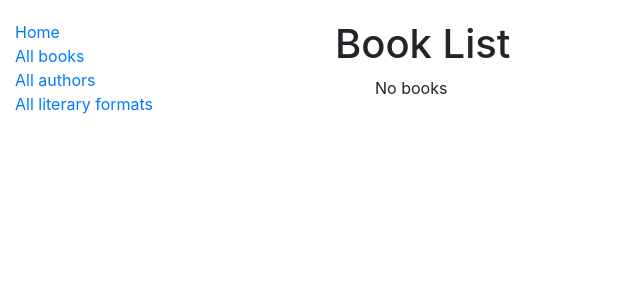
After one commit to pikaOpika/hihihaha, a Django app: page /catalog/books/ in a window 1280 px wide. The commit adds this page. Shown: the top 300 px of the page, without its empty margins (0-640 px from the left). Run offline with Django 5.2, Linux system fonts and the light colour scheme; data that the repository does not hold is empty.

Commit message:
class based views created author book format list view

```diff
--- /dev/null
+++ b/catalog/templates/catalog/book-list.html
@@ -0,0 +1,13 @@
+{% extends "base.html" %}
+
+{% block content %}
+<h1>Book List</h1>
+<ul>
+{% for book in books %}
+
+<li>{{ book }}</li>
+{% empty %}
+No books
+{% endfor %}
+</ul>
+{% endblock  %}
--- a/catalog/urls.py
+++ b/catalog/urls.py
@@ -1,11 +1,17 @@
 from django.urls import path
-from catalog.views import index, get_book, search_books
+from catalog.views import (
+    index, get_book, search_books,
+    LiteraryFormatListView, BookListView, AuthorListView
+)
 
 
 app_name="catalog"
 
 urlpatterns = [
     path('', index, name="index"),
+    path('literary-formats/', LiteraryFormatListView.as_view(), name="format-list"),
+    path('books/', BookListView.as_view(), name="book-list"),
+    path('authors/', AuthorListView.as_view(), name="author-list"),
     path('get_book/<int:id>', get_book, name="get_book"),
     path("search_books/", search_books, name="search_books"),
 ]
--- a/catalog/views.py
+++ b/catalog/views.py
@@ -1,6 +1,7 @@
 from django.shortcuts import render
 from django.http import HttpResponse, Http404
 from catalog.models import Book, Author, LiteraryFormat
+from django.views import generic
 
 
 def index(request):
@@ -12,6 +13,23 @@ def index(request):
         "books": books,
     }
     return render(request, "catalog/index.html", context=context)
+
+
+
+class LiteraryFormatListView(generic.ListView):
+    model = LiteraryFormat
+    template_name = "catalog/format-list.html"
+    context_object_name = "formats"
+
+class BookListView(generic.ListView):
+    model = Book
+    template_name = "catalog/book-list.html"
+    context_object_name = "books"
+
+class AuthorListView(generic.ListView):
+    model = Author
+    template_name = "catalog/author-list.html"
+    context_object_name = "authors"
 
 
 def get_book(request, id):
--- a/templates/includes/sidebar.html
+++ b/templates/includes/sidebar.html
@@ -1,6 +1,6 @@
 <ul class="sidebar-nav">
     <li><a href="{% url 'catalog:index' %}">Home</a></li>
-    <li><a href="#">All books</a></li>
-    <li><a href="#">All authors</a></li>
-    <li><a href="#">All literary formats</a></li>
+    <li><a href="{% url "catalog:book-list" %}">All books</a></li>
+    <li><a href="{% url "catalog:author-list" %}">All authors</a></li>
+    <li><a href="{% url "catalog:format-list" %}">All literary formats</a></li>
 </ul>
```
Also changed, not shown: catalog/templates/catalog/author-list.html (added, +13 -0 lines), catalog/templates/catalog/format-list.html (added, +13 -0 lines).
